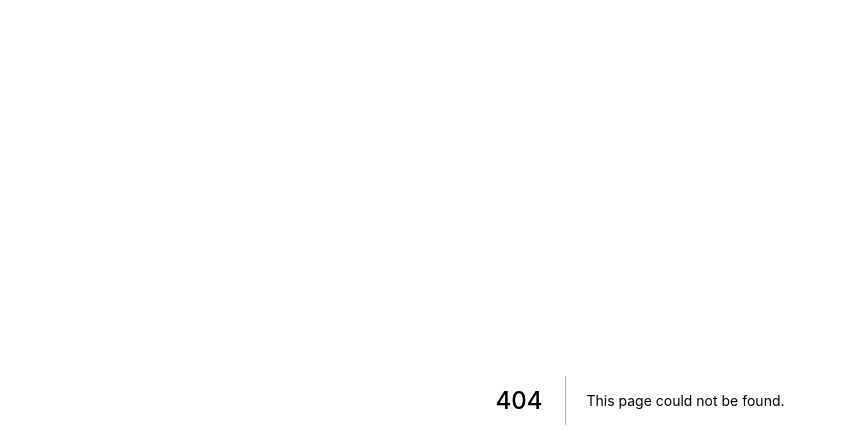
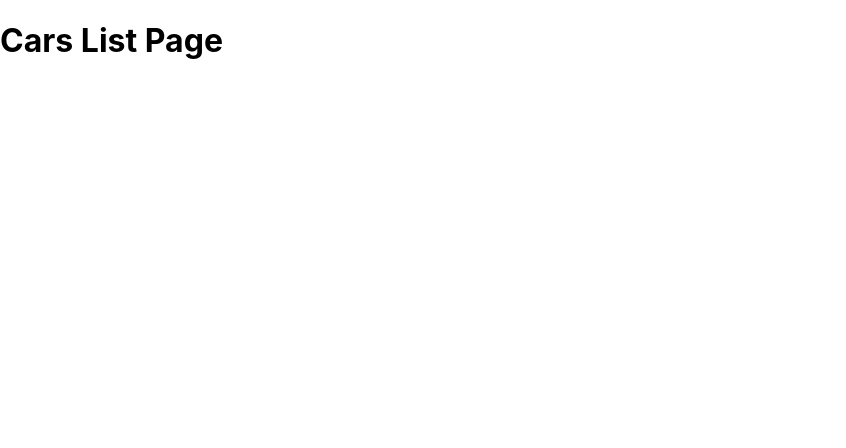
Before and after one commit to Rohit-0310/First-Next-App, a Next.js app: page /cars in a window 1280 px wide. Before the commit this address had no page. Shown: the top 448 px of the page, without its empty margins (0-846 px from the left). Built offline with nearby package versions, Linux system fonts and the light colour scheme.

Commit message:
cars page

```diff
--- /dev/null
+++ b/pages/cars/index.js
@@ -0,0 +1,12 @@
+
+function CarsList() {
+    return(
+    <div>
+        <div >
+            <h1>Cars List Page</h1>
+        </div>
+    </div>
+    )
+}
+
+export default CarsList
```
Also changed, not shown: pages/cars/[id].js (added, +17 -0 lines).
